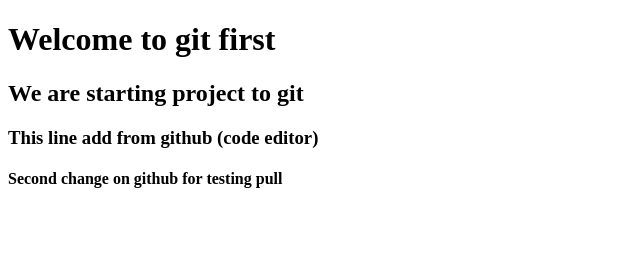
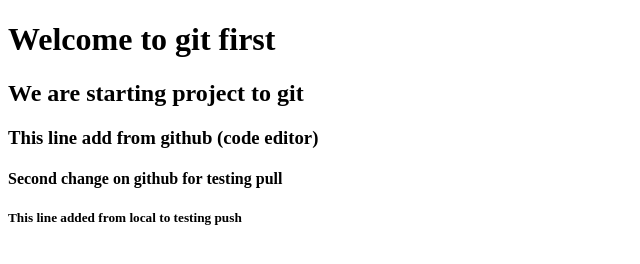
Before and after one commit to rirchse/rirchse.github.io, a plain HTML site: page index.html in a window 1280 px wide. Shown: the whole page, without its empty margins (0-640 px from the left). Drawn offline with Linux system fonts and the light colour scheme.

Commit message:
h5 added from local

```diff
--- a/index.html
+++ b/index.html
@@ -10,5 +10,6 @@
   <h2>We are starting project to git</h2>
   <h3>This line add from github (code editor)</h3>
   <h4>Second change on github for testing pull</h4>
+  <h5>This line added from local to testing push</h5>
 </body>
 </html>
```
